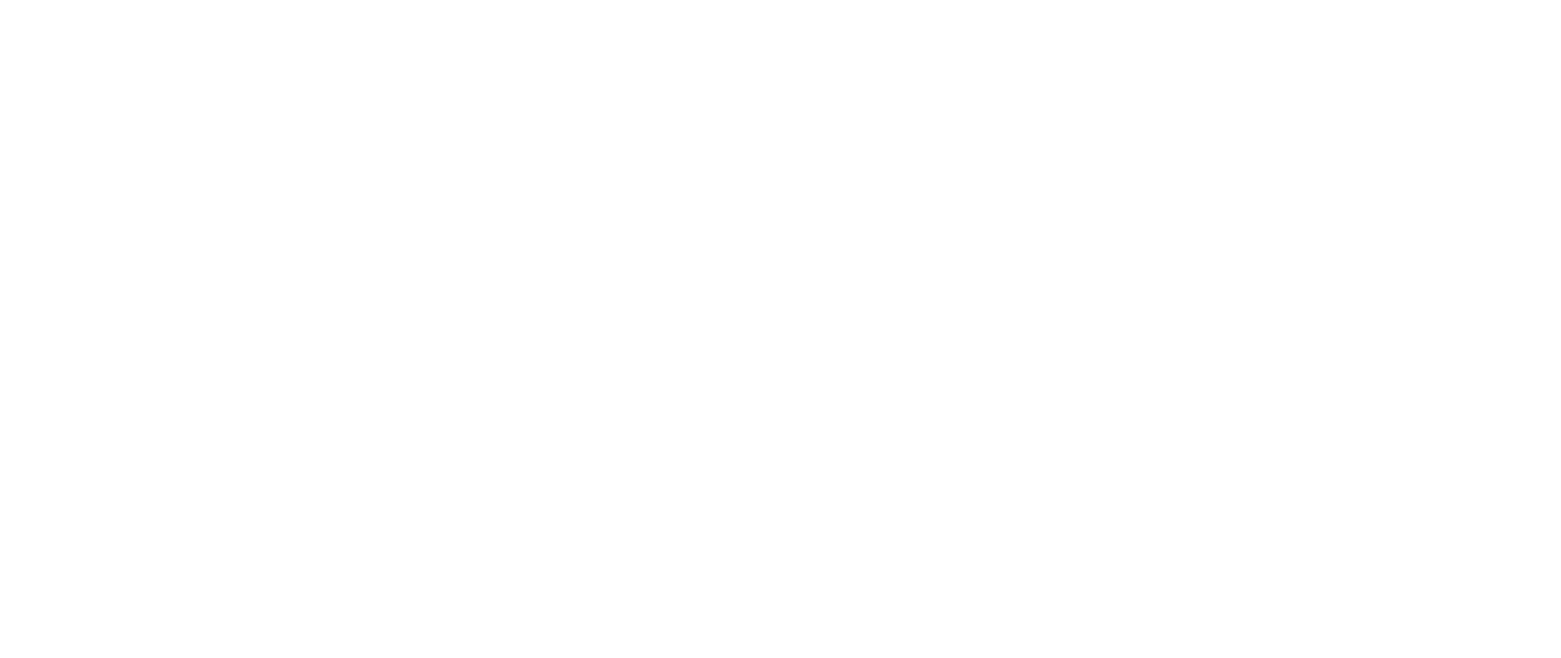
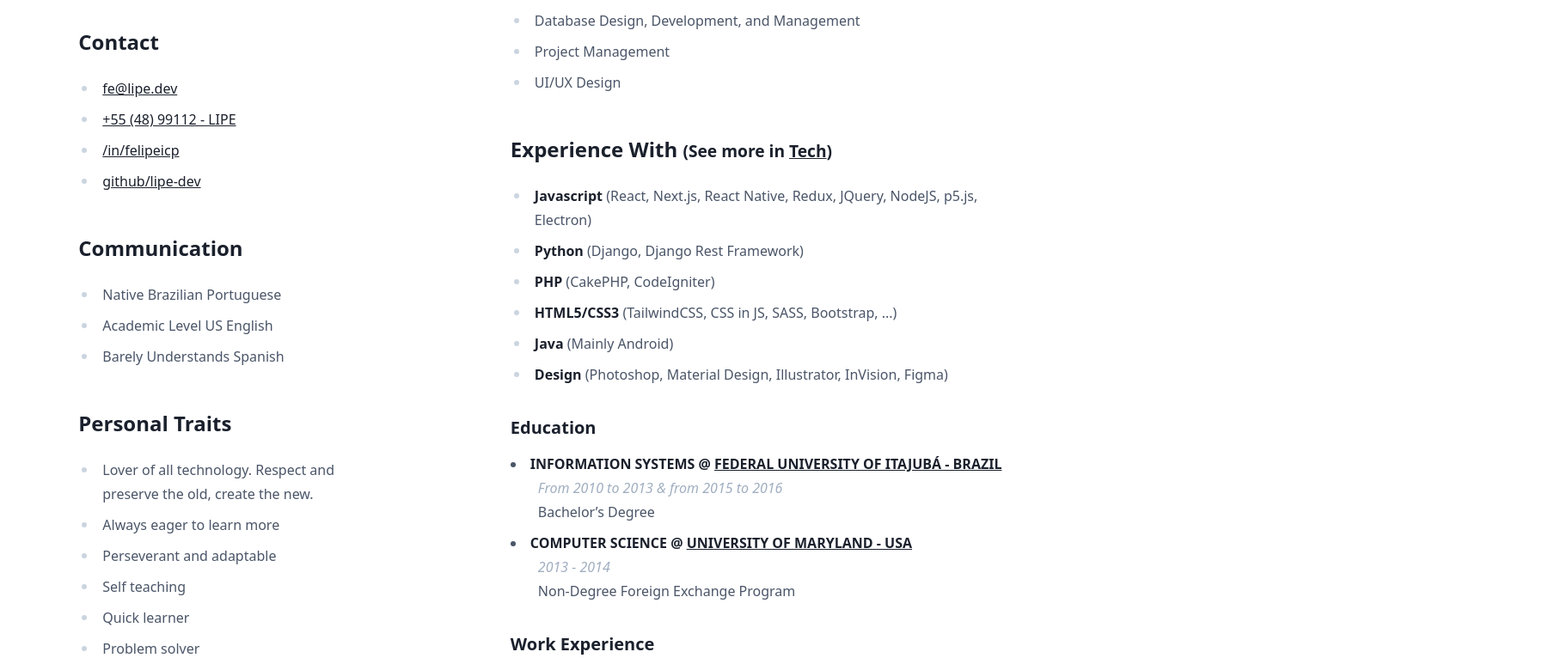
Before and after one commit to lipe-dev/lipe-dev.github.io-legacy, a Next.js app: page /cv in a window 1280 px wide. Before the commit this address had no page. Shown: the part 531-1297 px from the top of the page at 86% size, 1816 px wide, since content can reach past the window. Before the commit the page ends 800 px from the top, so only its background shows below. Built offline with nearby package versions, Linux system fonts and the light colour scheme.

Commit message:
add cv page

```diff
--- /dev/null
+++ b/pages/cv.js
@@ -0,0 +1,223 @@
+import Link from "next/link";
+
+import Layout from "../components/layout/layout";
+import Heading from "../components/heading";
+
+export default function CV() {
+  return (
+    <Layout>
+      <div className="min-w-full bg-gray-200 py-8">
+        <div className="container mx-auto flex py-16 justify-around bg-white shadow-diagonal">
+          <div className="w-1/4 prose">
+            <img
+              src="/images/profile.jpg"
+              alt="Felipe Pereira"
+              className="shadow-diagonal"
+            />
+
+            <h2> Contact </h2>
+            <ul>
+              <li>
+                <a href="mailto:fe@lipe.dev">fe@lipe.dev</a>
+              </li>
+              <li>
+                <a href="tel:+55(48)99112-5743">+55 (48) 99112 - LIPE</a>
+              </li>
+              <li>
+                <a href="https://www.linkedin.com/in/felipeicp/">
+                  /in/felipeicp
+                </a>
+              </li>
+              <li>
+                <a href="https://github.com/lipe-dev">github/lipe-dev</a>
+              </li>
+            </ul>
+
+            <h2>Communication</h2>
+            <ul>
+              <li>Native Brazilian Portuguese</li>
+              <li>Academic Level US English</li>
+              <li>Barely Understands Spanish</li>
+            </ul>
+
+            <h2>Personal Traits </h2>
+            <ul>
+              <li>
+                Lover of all technology. Respect and preserve the old, create
+                the new.
+              </li>
+              <li>Always eager to learn more</li>
+              <li>Perseverant and adaptable</li>
+              <li>Self teaching</li>
+              <li>Quick learner</li>
+              <li>Problem solver</li>
+              <li>Available for traveling and moving</li>
+            </ul>
+
+            <h2>Hobbies</h2>
+            <ul>
+              <li>
+                <strong>MAKER</strong> From Arduino to Woodworking
+              </li>
+              <li>
+                <strong>HOMEBREW ENTHUSIAST</strong> Indie/Homemade Games Lover
+              </li>
+              <li>
+                <strong>MUSIC</strong> Bass Player and Amateur Luthier
+              </li>
+            </ul>
+          </div>
+          <div className="w-3/4 prose ">
+            <Heading subtitle="Software Engineer">
+              Felipe "lipe-dev" Pereira
+            </Heading>
+
+            <h2>Notable Skills</h2>
+            <ul>
+              <li>Front-End Development</li>
+              <li>Mobile Development</li>
+              <li>Agile Methodologies</li>
+              <li>Server Side Development</li>
+              <li>Database Design, Development, and Management</li>
+              <li>Project Management</li>
+              <li>UI/UX Design</li>
+            </ul>
+            <h2>
+              Experience With{" "}
+              <small>
+                (See more in{" "}
+                <Link href="/posts/list/tech">
+                  <a>Tech</a>
+                </Link>
+                )
+              </small>
+            </h2>
+            <ul>
+              <li>
+                <strong>Javascript</strong> (React, Next.js, React Native,
+                Redux, JQuery, NodeJS, p5.js, Electron)
+              </li>
+              <li>
+                <strong>Python</strong> (Django, Django Rest Framework)
+              </li>
+              <li>
+                <strong>PHP</strong> (CakePHP, CodeIgniter)
+              </li>
+              <li>
+                <strong>HTML5/CSS3</strong> (TailwindCSS, CSS in JS, SASS,
+                Bootstrap, ...)
+              </li>
+              <li>
+                <strong>Java</strong> (Mainly Android)
+              </li>
+              <li>
+                <strong>Design</strong> (Photoshop, Material Design,
+                Illustrator, InVision, Figma)
+              </li>
+            </ul>
+            <h3>Education</h3>
+            <li>
+              <strong className="uppercase">
+                Information Systems @{" "}
+                <u>Federal University of Itajubá - Brazil</u>
+              </strong>{" "}
+              <br />
+              <i className="pl-8 text-gray-500">
+                From 2010 to 2013 & from 2015 to 2016
+              </i>{" "}
+              <br />
+              <span className="pl-8">
+                Bachelor’s Degree <br />
+              </span>
+            </li>
+            <li>
+              <strong className="uppercase">
+                Computer Science @ <u>University of Maryland - USA</u>
+              </strong>
+              <br />
+              <i className="pl-8 text-gray-500">2013 - 2014</i> <br />
+              <span className="pl-8">
+                Non-Degree Foreign Exchange Program <br />
+              </span>
+            </li>
+            <h3>Work Experience</h3>
+            <li>
+              <strong className="uppercase">
+                Android Dev Internship @{" "}
+                <a href="https://www.agrotransparencia.com.br/homeenglish">
+                  Safe Trace Café
+                </a>
+              </strong>
+              <br />
+              <i className="pl-8 text-gray-500">From 01/2015 to 09/2015</i>{" "}
+              <br />
+              <span className="pl-8">
+                Mostly working with the company’s Android app for food products
+                tracking.
+              </span>
+            </li>
+            <li>
+              <strong className="uppercase">
+                Android Dev & Full Stack Dev & Dev Ops @{" "}
+                <u>Utyl Business Platforms</u>
+              </strong>
+              <br />
+              <i className="pl-8 text-gray-500">From 09/2015 to 11/2016</i>{" "}
+              <br />
+              <span className="pl-8">
+                Mostly working with PHP, CodeIgniter, Android, HTML5 and CSS3
+                (and frameworks), and Databases while developing internal
+                systems and apps.
+              </span>{" "}
+              <span className="pl-8 mt-2">
+                Developing many websites for clients, including static websites,
+                wordpress themes, custom wordpress plugins, custom systems and
+                mobile apps.
+              </span>
+            </li>
+            <li>
+              <strong className="uppercase">
+                Full Stack Developer & Dev Ops @ <u>Empreguei</u>
+              </strong>
+              <br />
+              <i className="pl-8 text-gray-500">From 11/2016 to 11/2018</i>
+              <br />
+              <span className="pl-8">
+                Mostly working with Python/Django, Android, and Javascript/React
+                alongside HTML5/CSS3.{" "}
+              </span>
+            </li>
+            <li>
+              <strong className="uppercase">
+                Software Analyst @{" "}
+                <a href="https://www.eldorado.org.br/?lang=en">
+                  Instituto Eldorado
+                </a>
+              </strong>
+              <br />
+              <i className="pl-8 text-gray-500">From 11/2018 to 05/2019</i>{" "}
+              <br />
+              <span className="pl-8">
+                Working with many R&D projects, mostly related to Android
+                devices for Motorola
+              </span>
+            </li>
+            <li>
+              <strong className="uppercase">
+                Sr. Front-End Engineer @{" "}
+                <a href="https://loadsmart.com">Loadsmart.com</a>{" "}
+              </strong>
+              <br />
+              <i className="pl-8 text-gray-500">From 05/2019 to Present Day</i>
+              <br />
+              <span className="pl-8">
+                Mainly focused on React, in a variety of front-end projects.
+                Some Django here and there.
+              </span>
+            </li>
+          </div>
+        </div>
+      </div>
+    </Layout>
+  );
+}
```
